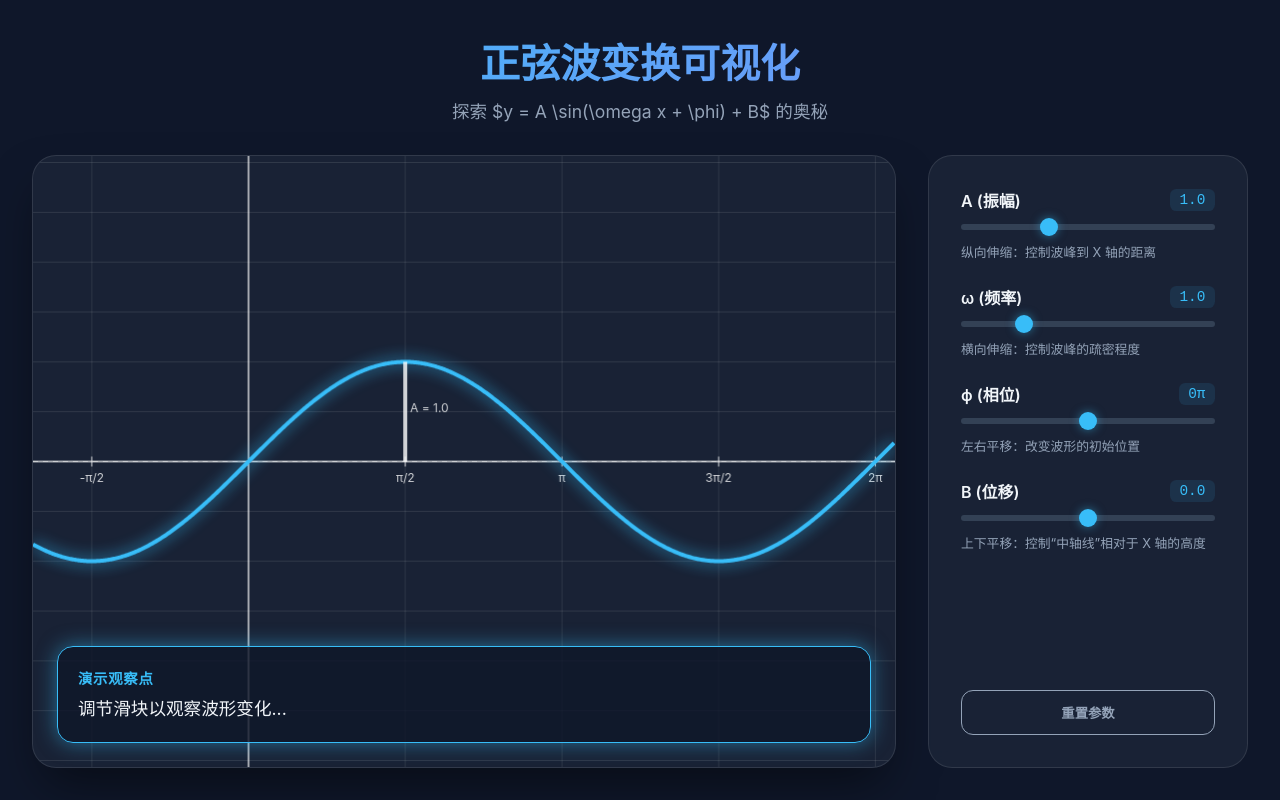
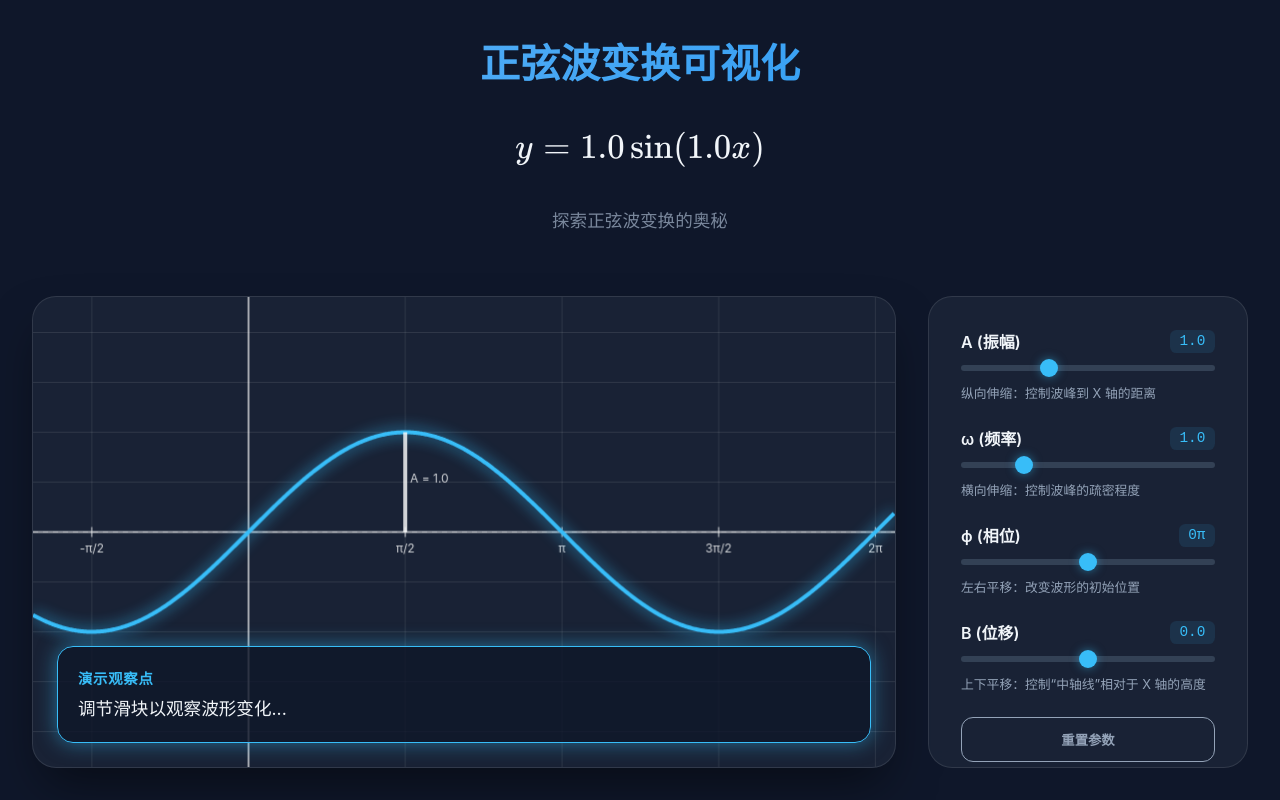
Before and after one commit to Ericwongcf/SinDIsplay-1, a website built with Vite: page index.html in a window 1280 px wide. Built offline with nearby package versions, Linux system fonts and the light colour scheme.

Commit message:
Feature: Real-time function formula display with KaTeX

```diff
--- a/index.html
+++ b/index.html
@@ -17,7 +17,10 @@
     <div class="app-container">
         <header>
             <h1>正弦波变换可视化</h1>
-            <p class="subtitle">探索 $y = A \sin(\omega x + \phi) + B$ 的奥秘</p>
+            <div id="formula-container">
+                <div id="current-formula"></div>
+                <p class="subtitle">探索正弦波变换的奥秘</p>
+            </div>
         </header>
 
         <main>
--- a/main.js
+++ b/main.js
@@ -24,6 +24,40 @@ function init() {
         offset: document.getElementById('offset')
     };
 
+    const formulaDisplay = document.getElementById('current-formula');
+
+    // 处理初次渲染
+    function updateFormulaDisplay() {
+        if (!formulaDisplay) return;
+
+        const A = params.A.toFixed(1);
+        const w = params.w.toFixed(1);
+        const B = params.B.toFixed(1);
+        // phi 已经在 params 中存为弧度，我们需要获取其 π 的倍数显示
+        const phiVal = (params.phi / Math.PI).toFixed(1);
+
+        // 构造 LaTeX 字符串
+        let latex = `y = ${A} \\sin(${w}x`;
+
+        if (phiVal > 0) latex += ` + ${phiVal}\\pi`;
+        else if (phiVal < 0) latex += ` - ${Math.abs(phiVal)}\\pi`;
+
+        latex += `)`;
+
+        if (params.B > 0) latex += ` + ${B}`;
+        else if (params.B < 0) latex += ` - ${Math.abs(B)}`;
+
+        // 使用 KaTeX 渲染
+        try {
+            katex.render(latex, formulaDisplay, {
+                throwOnError: false,
+                displayMode: true
+            });
+        } catch (err) {
+            formulaDisplay.textContent = latex;
+        }
+    }
+
     const displayValues = {
         amplitude: document.getElementById('val-amplitude'),
         frequency: document.getElementById('val-frequency'),
@@ -49,6 +83,8 @@ function init() {
             }
         }
 
+        updateFormulaDisplay();
+
         const observationNotes = {
             amplitude: "A (振幅)：纵向伸缩。观察波峰到 X 轴的距离如何随 A 增大而变高。",
             frequency: "ω (频率)：横向伸缩。ω 变大时，单位长度内出现的波峰数量会变多。",
@@ -69,6 +105,7 @@ function init() {
                 displayValues[key].textContent = key === 'phase' ? "0π" : sliders[key].value;
             }
         });
+        updateFormulaDisplay();
         if (obsText) obsText.innerHTML = "调节滑块以观察波形变化...";
     }
 
@@ -226,6 +263,7 @@ function init() {
             });
         }
     });
+    updateFormulaDisplay();
 
     if (resetBtn) resetBtn.addEventListener('click', reset);
 
--- a/style.css
+++ b/style.css
@@ -37,16 +37,30 @@ header {
 
 header h1 {
     font-size: 2.5rem;
-    font-weight: 800;
-    background: linear-gradient(135deg, #38bdf8 0%, #818cf8 100%);
+    margin-bottom: 0.5rem;
+    background: linear-gradient(135deg, #64b5f6 0%, #2196f3 100%);
     -webkit-background-clip: text;
     -webkit-text-fill-color: transparent;
+}
+
+#formula-container {
+    margin-bottom: 2rem;
+}
+
+#current-formula {
+    font-size: 1.8rem;
+    color: var(--text-primary);
     margin-bottom: 0.5rem;
+    min-height: 2.2rem;
+    display: flex;
+    justify-content: center;
+    align-items: center;
 }
 
 .subtitle {
+    font-size: 1.1rem;
     color: var(--text-secondary);
-    font-size: 1.1rem;
+    opacity: 0.8;
 }
 
 main {
@@ -190,14 +204,17 @@ input[type="range"]::-webkit-slider-thumb:hover {
     main {
         flex-direction: column;
     }
+
     .control-panel {
         width: 100%;
         order: -1;
     }
+
     .app-container {
         padding: 1rem;
         overflow-y: auto;
     }
+
     .visual-area {
         min-height: 400px;
     }
```
